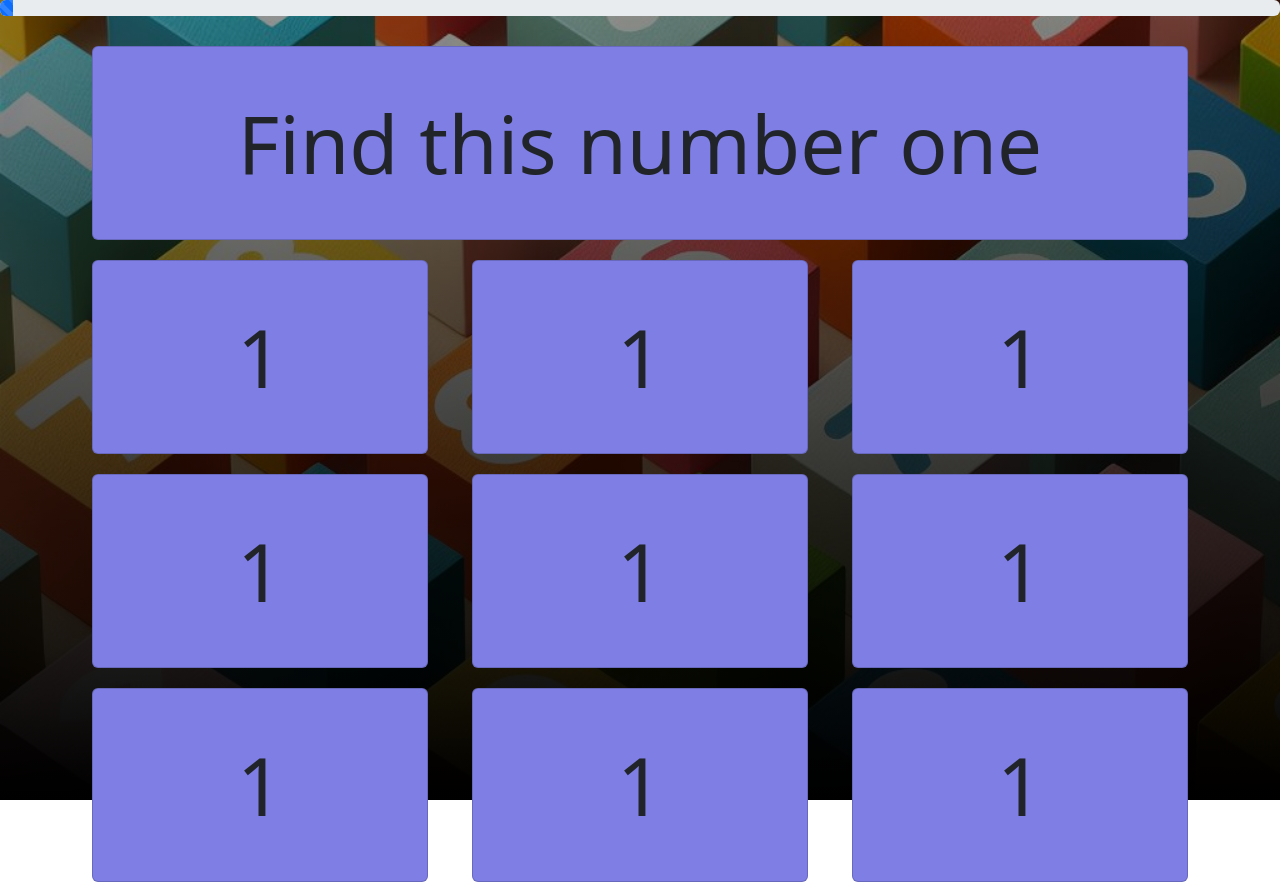
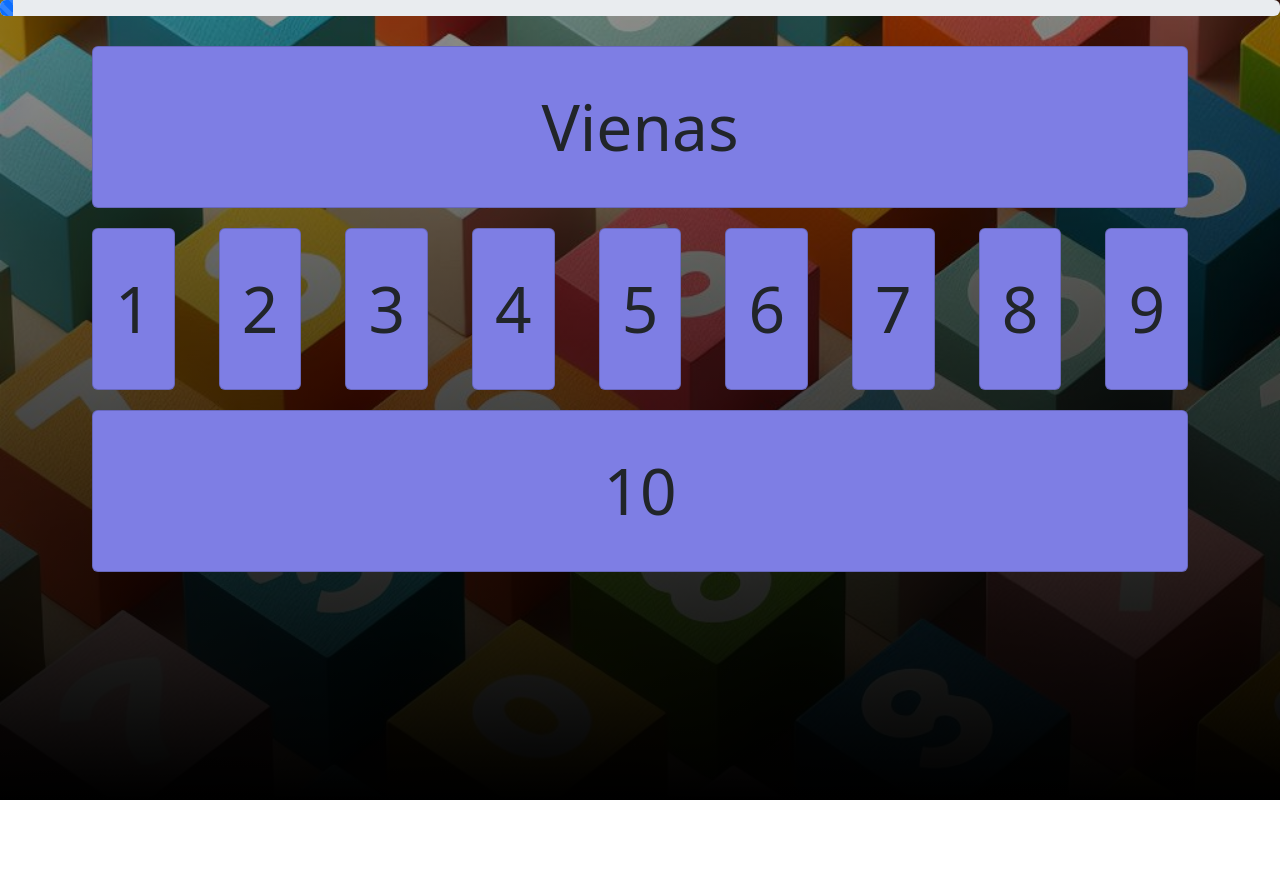
Before and after one commit to Deividas-Kozlovas/learning-games, a React (Create React App) app: page /find-numbers-up-to-ten in a window 1280 px wide. After the commit the page ends 800 px from the top, so only its background shows below. Built offline with nearby package versions, Linux system fonts and the light colour scheme.

Commit message:
added data for 'find numbers up to ten' game and implemented layout to display that data

```diff
--- a/src/Pages/Games/NumberGames/FindNumbersUpToTen/FindNumbersUpToTen.tsx
+++ b/src/Pages/Games/NumberGames/FindNumbersUpToTen/FindNumbersUpToTen.tsx
@@ -2,6 +2,10 @@ import React from "react";
 import { Container, Row, Col, Card, Button } from "react-bootstrap";
 import ProgressBar from "react-bootstrap/ProgressBar";
 import "./FindNumbersUpToTenStyles.scss";
+import {
+  numbersToFindInWords,
+  numbersToShowOnCards,
+} from "./FindNumversUpToTenData.tsx";
 
 const FindNumbersUpToTen = () => {
   return (
@@ -12,79 +16,21 @@ const FindNumbersUpToTen = () => {
           <Col>
             <Card>
               <Card.Body>
-                <Card.Text>Find this number one</Card.Text>
+                <Card.Text>{numbersToFindInWords[0]}</Card.Text>
               </Card.Body>
             </Card>
           </Col>
         </Row>
         <Row>
-          <Col>
-            <Card>
-              <Card.Body>
-                <Card.Text>1</Card.Text>
-              </Card.Body>
-            </Card>
-          </Col>
-          <Col>
-            <Card>
-              <Card.Body>
-                <Card.Text>1</Card.Text>
-              </Card.Body>
-            </Card>
-          </Col>
-          <Col>
-            <Card>
-              <Card.Body>
-                <Card.Text>1</Card.Text>
-              </Card.Body>
-            </Card>
-          </Col>
-        </Row>
-        <Row>
-          <Col>
-            <Card>
-              <Card.Body>
-                <Card.Text>1</Card.Text>
-              </Card.Body>
-            </Card>
-          </Col>
-          <Col>
-            <Card>
-              <Card.Body>
-                <Card.Text>1</Card.Text>
-              </Card.Body>
-            </Card>
-          </Col>
-          <Col>
-            <Card>
-              <Card.Body>
-                <Card.Text>1</Card.Text>
-              </Card.Body>
-            </Card>
-          </Col>
-        </Row>
-        <Row>
-          <Col>
-            <Card>
-              <Card.Body>
-                <Card.Text>1</Card.Text>
-              </Card.Body>
-            </Card>
-          </Col>
-          <Col>
-            <Card>
-              <Card.Body>
-                <Card.Text>1</Card.Text>
-              </Card.Body>
-            </Card>
-          </Col>
-          <Col>
-            <Card>
-              <Card.Body>
-                <Card.Text>1</Card.Text>
-              </Card.Body>
-            </Card>
-          </Col>
+          {numbersToShowOnCards.map((card, rowIndex) => (
+            <Col>
+              <Card key={`card-${rowIndex}`}>
+                <Card.Body>
+                  <Card.Text>{card}</Card.Text>
+                </Card.Body>
+              </Card>
+            </Col>
+          ))}
         </Row>
       </Container>
     </div>
--- a/src/Pages/Games/NumberGames/FindNumbersUpToTen/FindNumbersUpToTenStyles.scss
+++ b/src/Pages/Games/NumberGames/FindNumbersUpToTen/FindNumbersUpToTenStyles.scss
@@ -9,8 +9,8 @@
     background-color: rgb(126, 126, 228);
     top: 20px;
     &-text {
-      height: 20vh;
-      font-size: 5rem;
+      height: 16vh;
+      font-size: 5vw;
       display: flex;
       justify-content: center;
       align-items: center;
--- /dev/null
+++ b/src/Pages/Games/NumberGames/FindNumbersUpToTen/FindNumversUpToTenData.tsx
@@ -0,0 +1,14 @@
+export const numbersToFindInWords: string[] = [
+  "Vienas",
+  "Du",
+  "Trys",
+  "Keturi",
+  "Penki",
+  "Šeši",
+  "Septyni",
+  "Aštuoni",
+  "Devyni",
+  "Dešimt",
+];
+
+export const numbersToShowOnCards: number[] = [1, 2, 3, 4, 5, 6, 7, 8, 9, 10];
```
